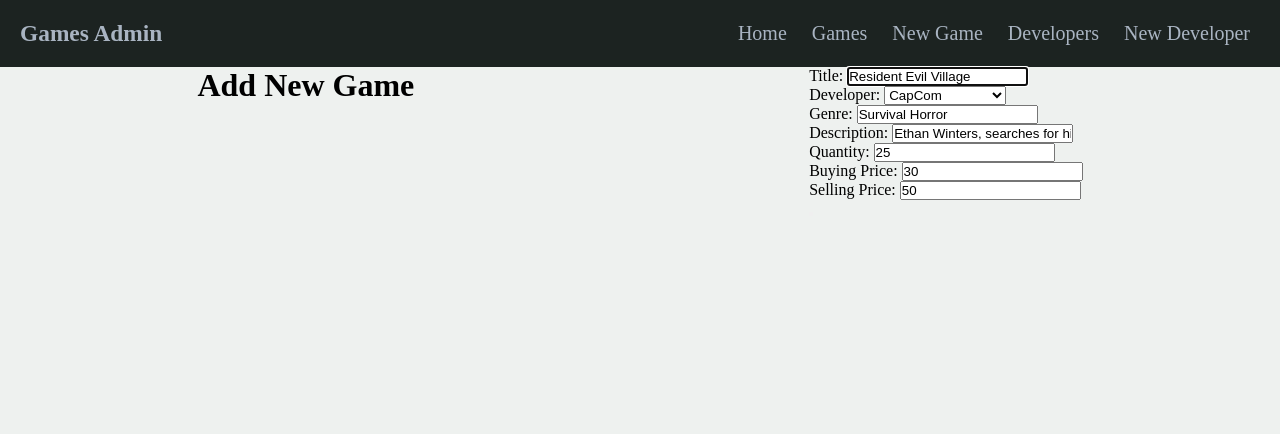
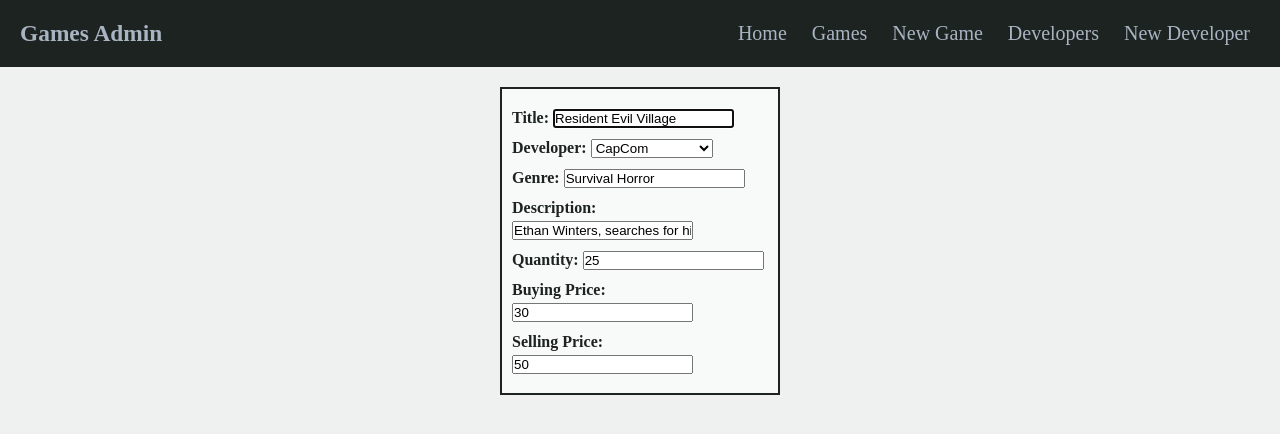
Before and after one commit to nadiaalmurs/Python_Project_GameStore, a Flask app: page /games/5/edit in a window 1280 px wide. Shown: the top 434 px of the page. Run offline with Flask 2, Linux system fonts and the light colour scheme; data comes from the database, SQL or seed files in the repository; some libraries are stand-ins or nearby versions; some web fonts are replaced.

Commit message:
css for index, show, edit, new completed

```diff
--- a/static/style.css
+++ b/static/style.css
@@ -63,6 +63,20 @@
     background-color: #f7faf8;
 }
 
+.box2 {
+    border: 2px solid #1c2321;
+    display: flex;
+    flex-direction: column;
+    width: 280px;
+    min-height: 150px;
+    background-color: white;
+    padding: 10px;
+    margin:20px;
+    line-height: 22px;
+    color: #1c2321;
+    background-color: #f7faf8;
+}
+
 .title {
     font-weight: bold;
     margin-top: 0.5em;
@@ -100,7 +114,7 @@
     color: #1c2321;
 }
 
-.stock {
+/* .stock {
     display: flex;
     font-weight: bold;
     align-items: center;
@@ -108,20 +122,17 @@
     margin-top: 0.5em;
     margin-bottom: 0.5em;
     color: #1c2321;
-}
+} */
 
-.stock_title {
-    {
+.stock {
         font-weight: bold;
         margin-top: 0.5em;
         margin-bottom: 0.5em;
         color: #1c2321;
-    }
 }
 
 .trash-button {
     display: contents;
-    align-content: center;
 }
 
 .delete-form{
@@ -171,3 +182,16 @@
     margin-bottom: 0.5em;
     color: #1c2321;
 }
+
+.new_title {
+        font-weight: bold;
+        color: #1c2321;
+}
+
+.add-button {
+    display: contents;
+}
+
+.update-button {
+    display: contents;
+}
--- a/templates/games/edit.html
+++ b/templates/games/edit.html
@@ -2,15 +2,14 @@
 
 {% block content %}
 
-<h1>Add New Game</h1>
-
+<div class="box2">
 <form action="/games/{{game.id}}" method="post">
-    <div>
+    <div class="title">
         <label for="title">Title:</label>
         <input type="text" id="title" name="title" placeholder="Title" value="{{game.title}}" required autofocus>
     </div>
 
-    <div>
+    <div class="developer">
         <label for="developer">Developer:</label>
         <select id="developer" name="developer_id">
           {% for developer in all_developers %}
@@ -22,27 +21,27 @@
         </select>
       </div>
 
-    <div>
+    <div class="genre">
         <label for="genre">Genre:</label>
         <input type="text" name="genre" id="genre" placeholder="Genre" value="{{game.genre}}" required>
     </div>
 
-    <div>
+    <div class="description_title">
         <label for="description">Description:</label>
         <input name="description" id="description" value="{{game.description}}">
     </div>
 
-    <div>
+    <div class="stock">
         <label for="stock">Quantity:</label>
         <input type="number" name="stock" id="stock" value="{{game.stock_quantity}}" required>
     </div>
 
-    <div>
+    <div class="buy">
         <label for="buy">Buying Price:</label>
         <input type="number" name="buy" id="buy" value="{{game.buying_price}}" required>
     </div>
 
-    <div>
+    <div class="sell">
         <label for="sell">Selling Price:</label>
         <input type="number" name="sell" id="sell" value="{{game.selling_price}}" required>
     </div>
@@ -50,5 +49,5 @@
     <button class="update-button" type="submit"><i class="gg-arrow-up-o"></i></button>
 
 </form>
-
+</div>
 {% endblock %}
--- a/templates/games/index.html
+++ b/templates/games/index.html
@@ -13,9 +13,9 @@
     <div class="description"> <div class="description_title"> Description:</div> {{game.description}} </div>
 
 
-    <div class="stock"> <div class="stock_title"> Quantity: {{game.stock_quantity}}</div>
+    <div class="stock"> Quantity: {{game.stock_quantity}}
 
-    <div class="stock_low">
+    <div class="stock_level">
         {% if game.stock_quantity < 10 %}
         <i class="gg-shape-square" style="color: red; background-color: red" aria-hidden="true"></i>
         {% elif game.stock_quantity >= 10 and game.stock_quantity < 20 %}
--- a/templates/games/new.html
+++ b/templates/games/new.html
@@ -2,7 +2,7 @@
 
 {% block content %}
 
-<div class="box">
+<div class="box2">
     <div class="new_title"> New Game</div>
 <form action="/games" method="post">
     <div class="title">
```
Also changed, not shown: templates/developers/edit.html (+5 -5 lines), templates/developers/new.html (+4 -4 lines).
